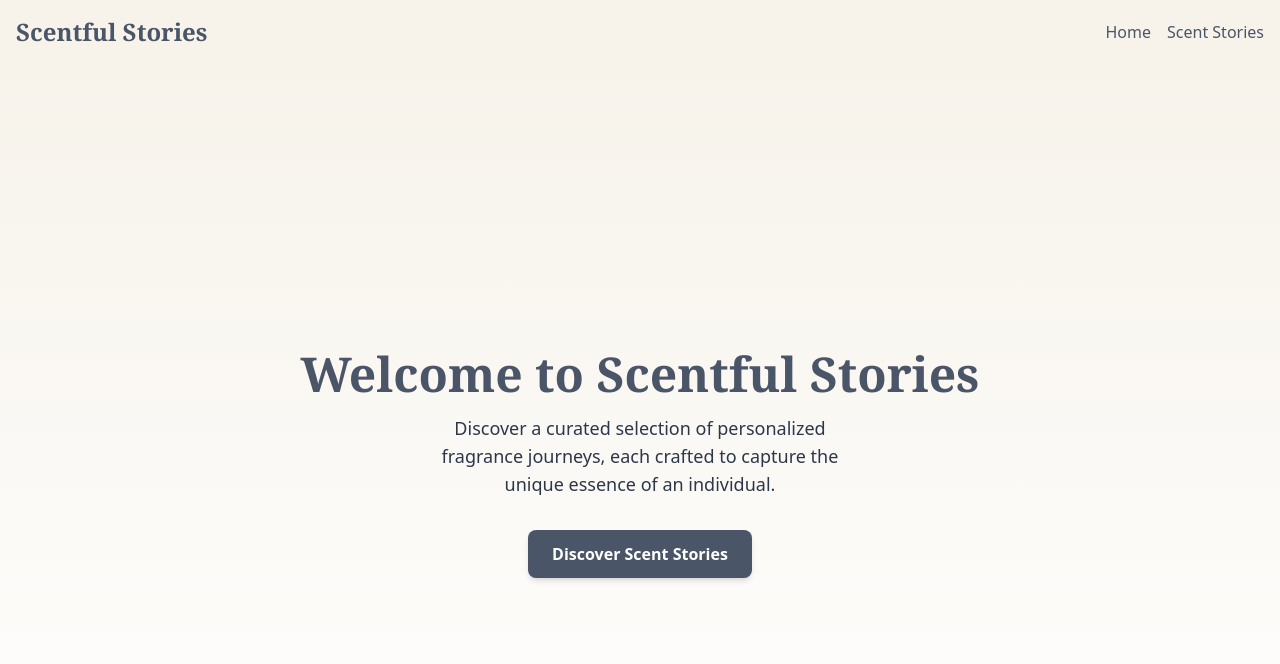
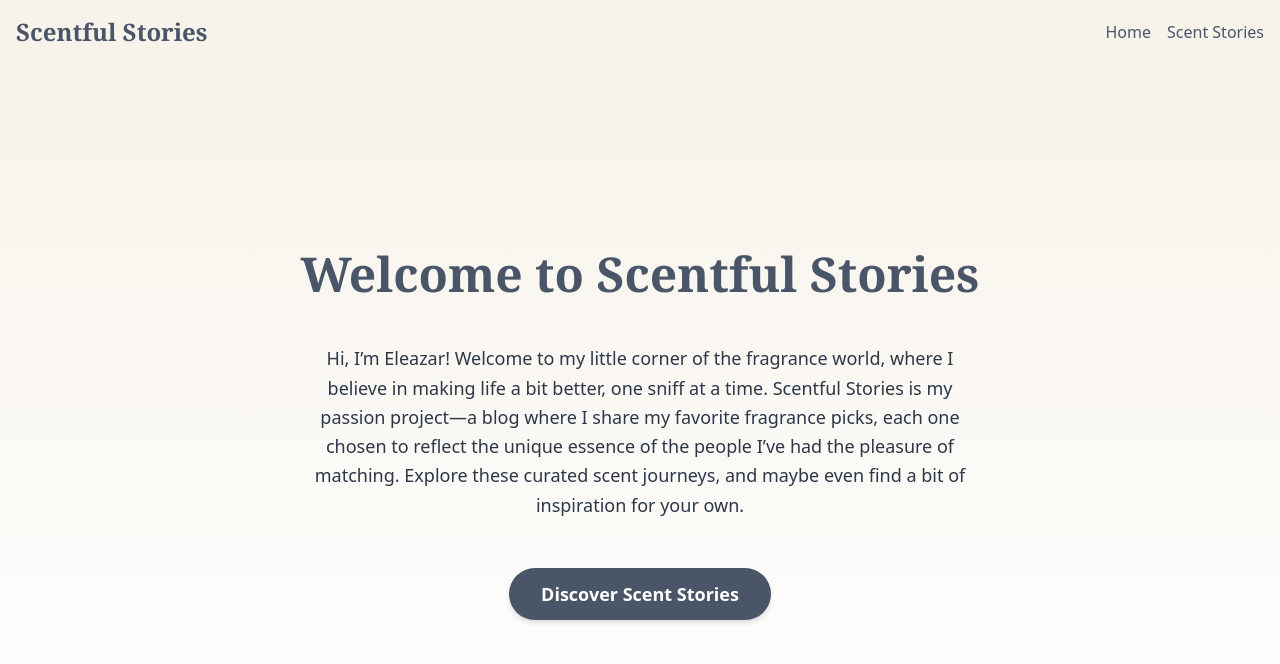
Before and after one commit to P541M/evoria, a React (Create React App) app: page / in a window 1280 px wide. Shown: the top 664 px of the page. Built offline with nearby package versions, Linux system fonts and the light colour scheme.

Commit message:
feat: added personal blurb and adjusted nav

```diff
--- a/src/components/LandingPage.jsx
+++ b/src/components/LandingPage.jsx
@@ -5,17 +5,21 @@ function LandingPage() {
   const navigate = useNavigate();
 
   return (
-    <div className="flex flex-col items-center justify-center h-screen bg-gradient-to-b from-backgroundPrimary to-backgroundSecondary text-center px-4">
-      <h1 className="text-5xl font-serif font-bold text-textAccent mb-4">
+    <div className="flex flex-col items-center justify-center h-[calc(100vh-4rem)] bg-gradient-to-b from-backgroundPrimary to-backgroundSecondary text-center px-6 sm:px-8 lg:px-16">
+      <h1 className="text-5xl font-serif font-bold text-textAccent mb-10 leading-tight">
         Welcome to Scentful Stories
       </h1>
-      <p className="text-lg text-textPrimary mb-8 max-w-md">
-        Discover a curated selection of personalized fragrance journeys, each
-        crafted to capture the unique essence of an individual.
+      <p className="text-lg text-textPrimary mb-12 max-w-2xl leading-relaxed">
+        Hi, I’m Eleazar! Welcome to my little corner of the fragrance world,
+        where I believe in making life a bit better, one sniff at a time.
+        Scentful Stories is my passion project—a blog where I share my favorite
+        fragrance picks, each one chosen to reflect the unique essence of the
+        people I’ve had the pleasure of matching. Explore these curated scent
+        journeys, and maybe even find a bit of inspiration for your own.
       </p>
       <button
         onClick={() => navigate("/fragrance-picks")}
-        className="px-6 py-3 bg-textAccent text-backgroundSecondary font-semibold rounded-lg shadow-md hover:bg-textAccent/90 transition duration-300"
+        className="px-8 py-3 bg-textAccent text-backgroundSecondary font-semibold rounded-full shadow-md hover:bg-textAccent/90 transition duration-300 text-lg"
       >
         Discover Scent Stories
       </button>
--- a/src/components/Navbar.jsx
+++ b/src/components/Navbar.jsx
@@ -5,7 +5,7 @@ function Navbar() {
   const [isOpen, setIsOpen] = useState(false);
 
   return (
-    <nav className="bg-backgroundPrimary text-textAccent shadow-sm py-4">
+    <nav className="bg-backgroundPrimary text-textAccent shadow-sm h-16 flex items-center">
       <div className="container mx-auto flex justify-between items-center px-4">
         <h1 className="text-2xl font-serif font-bold">
           <Link to="/" className="hover:text-textAccent/70">
```
